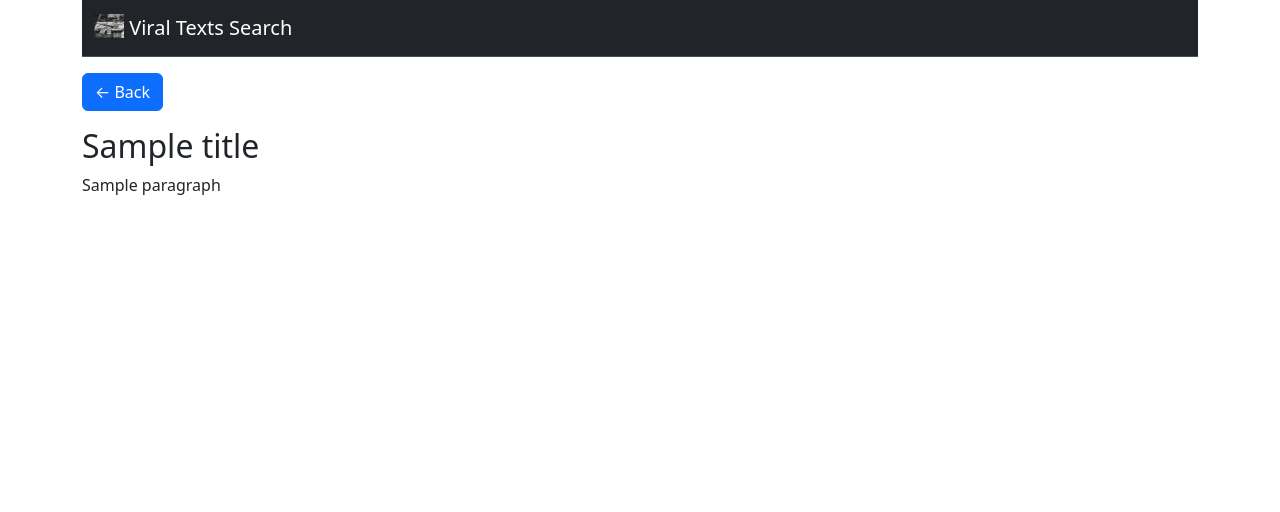
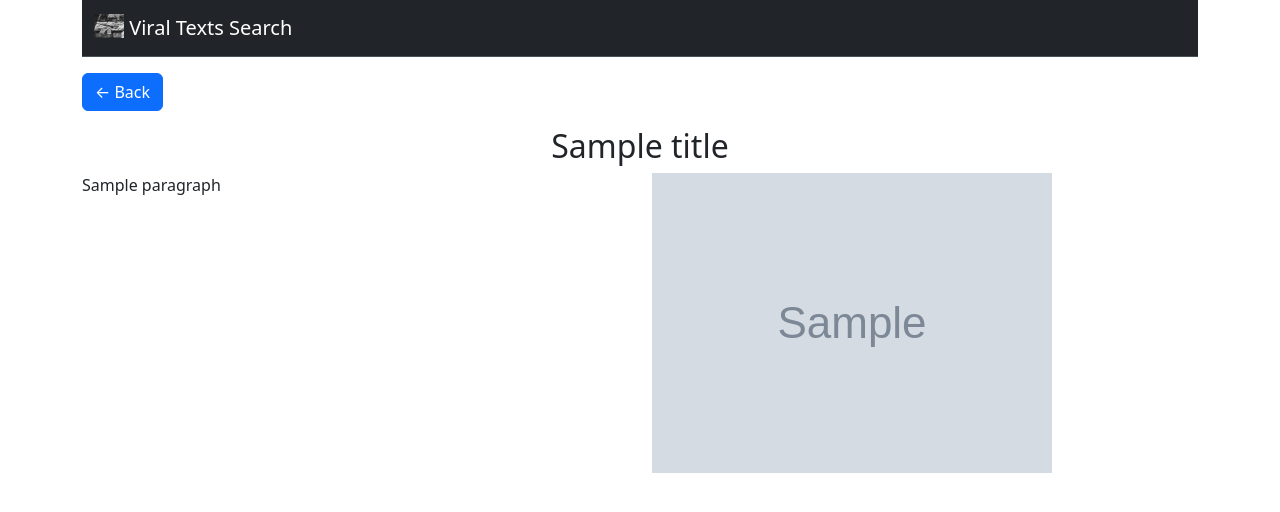
Before and after one commit to danieljohnevans/vt-elastic, a Flask app: template templates/document.html in a window 1280 px wide. Shown: the top 512 px of the page. Run offline with Flask 3, Linux system fonts and the light colour scheme; the template is opened without the code that fills it: most values are stand-ins (such as "Sample title", 1, 10 or a date in 2020); grey boxes marked "Sample" are stand-in pictures.

Commit message:
basic document.html

```diff
--- a/app.py
+++ b/app.py
@@ -62,7 +62,7 @@ def handle_search():
     aggs = {
     'Location': {
         bucket['key']: bucket['doc_count']
-        for bucket in results['aggregations']['category-agg']['buckets']
+        for bucket in sorted(results['aggregations']['category-agg']['buckets'], key=lambda x: x['key'])
     },
     'Year': {
         bucket['key_as_string']: bucket['doc_count']
@@ -80,9 +80,15 @@ def handle_search():
 @app.get('/document/<id>')
 def get_document(id):
     document = es.retrieve_document(id)
-    title = document['_source']['name']
-    paragraphs = document['_source']['content'].split('\n')
-    return render_template('document.html', title=title, paragraphs=paragraphs)
+
+    if '_source' in document and 'page_image' in document['_source']:
+        images = document['_source']['page_image']
+    else:
+        images = None
+
+    title = document['_source']['source']
+    paragraphs = document['_source']['text'].split('\n')
+    return render_template('document.html', title=title, paragraphs=paragraphs, images=images)
 
 @app.cli.command()
 def reindex():
--- a/templates/document.html
+++ b/templates/document.html
@@ -1,9 +1,20 @@
 {% extends "base.html" %}
 
 {% block content %}
-    <p><a href="javascript:history.back(1)" class="btn btn-primary">← Back</a></p>
-    <h2>{{ title }}</h2>
-    {% for paragraph in paragraphs %}
-        <p>{{ paragraph }}</p>
-    {% endfor %}
+    <div class="row">
+        <p><a href="javascript:history.back(1)" class="btn btn-primary">← Back</a></p>
+        <h2 class="text-center">{{ title }}</h2>
+
+        <div class="col-md-6">
+            {% for paragraph in paragraphs %}
+                <p>{{ paragraph }}</p>
+            {% endfor %}
+        </div>
+
+        {% if images is not none %}
+            <div class="col-md-6">
+                <img src="{{ images }}" alt="Thumbnail" onerror="this.style.display='none';" class="img-fluid ">
+            </div>
+        {% endif %}
+    </div>
 {% endblock %}
```
